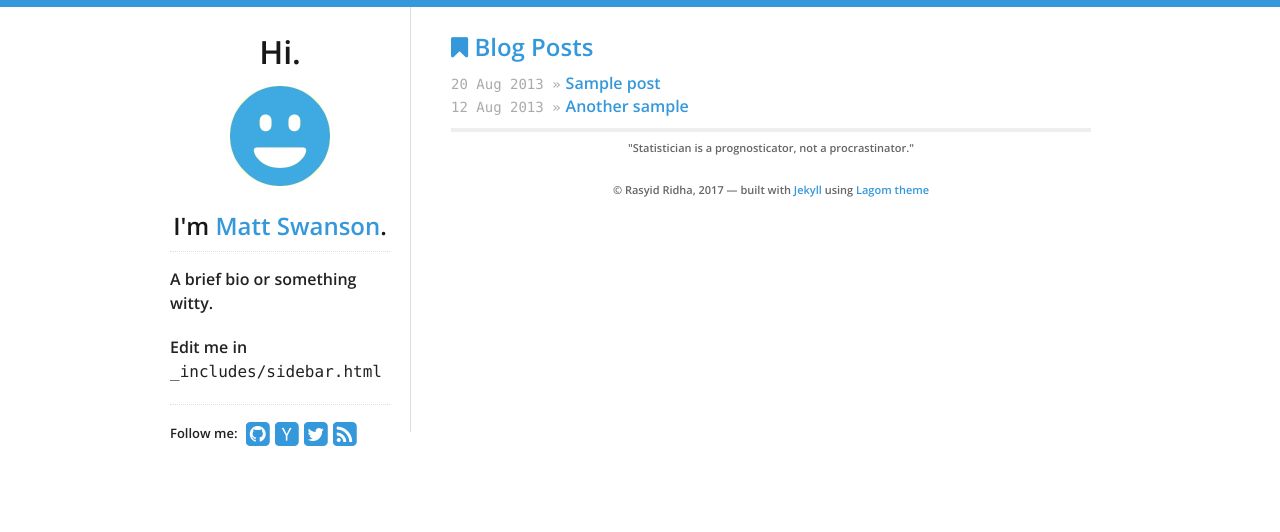
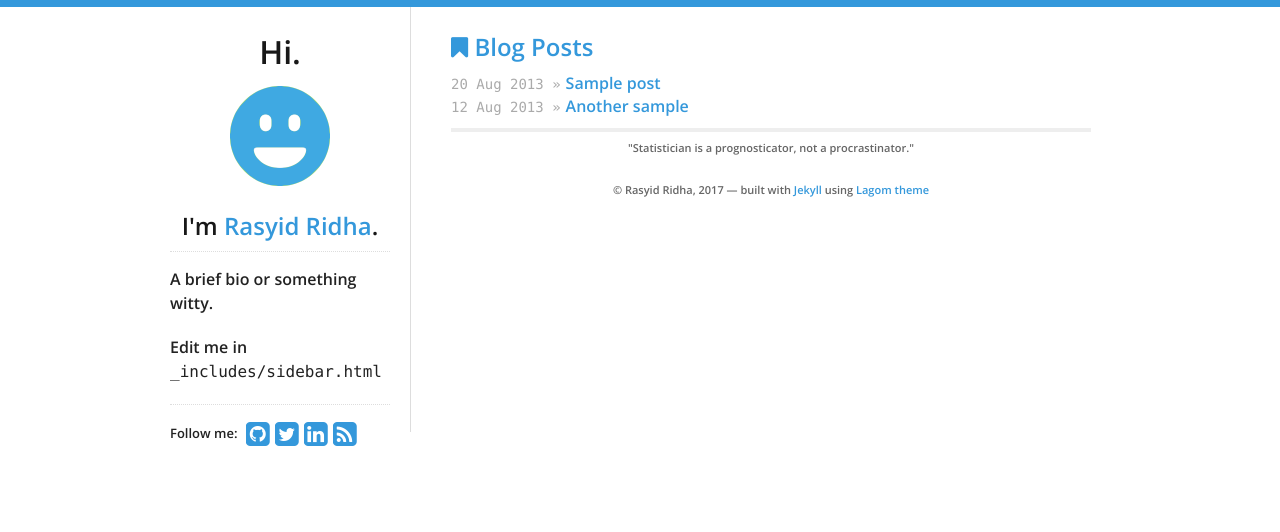
Before and after one commit to rasyidstat/rasyidstat.github.io, a Jekyll site: the page built from index.html, in a window 1280 px wide. Shown: the top 532 px of the page. Built offline with Jekyll 4.4.1, drawn with Linux system fonts in a browser that asks for light colours; nearby versions of some CDN libraries.

Commit message:
Update theme.yml

```diff
--- a/_data/theme.yml
+++ b/_data/theme.yml
@@ -5,21 +5,20 @@ highlight_color: '#3498db'
 
 # Profile links on the left sidebar, leave blank to ignore
 social:
-  github: swanson
+  github: rasyidstat
   #bitbucket: philipj
-  hacker_news: swanson
   #stackexchange: 348619
   #stackoverflow: 348619
-  twitter: _swanson
+  twitter: rasyidstat
   #facebook: zuck
   #tumblr: animalygifs
-  #linkedin: philipjagielski
+  linkedin: muhammad-rasyid-ridha-3b9791b9
   #gplus: 110552447039675960964
   #gravatar: 86e6ff8f75f9daef42d53b7f8002fd95
   #flickr: johndoe
 
 # "Hi, I'm _______"
-name: Matt Swanson
+name: Rasyid Ridha
 email: test@example.com
 tagline: "weak opinions, strongly held"
 
```
